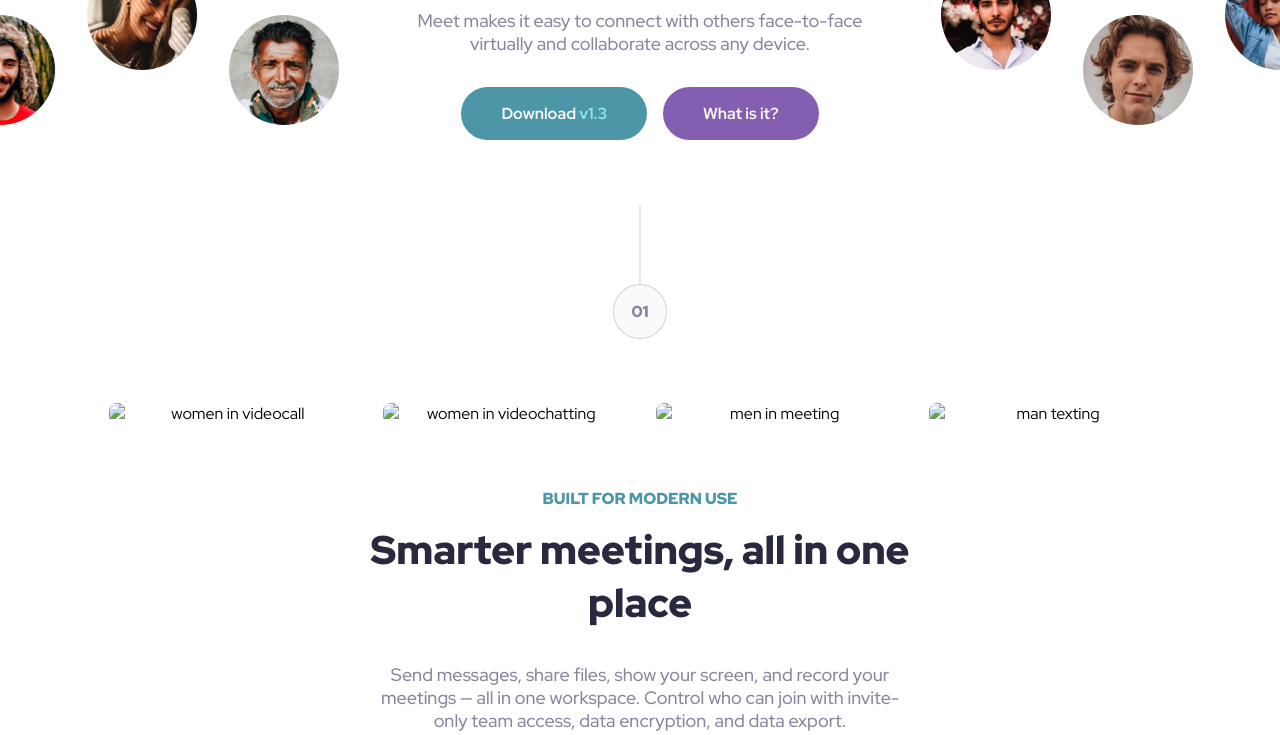
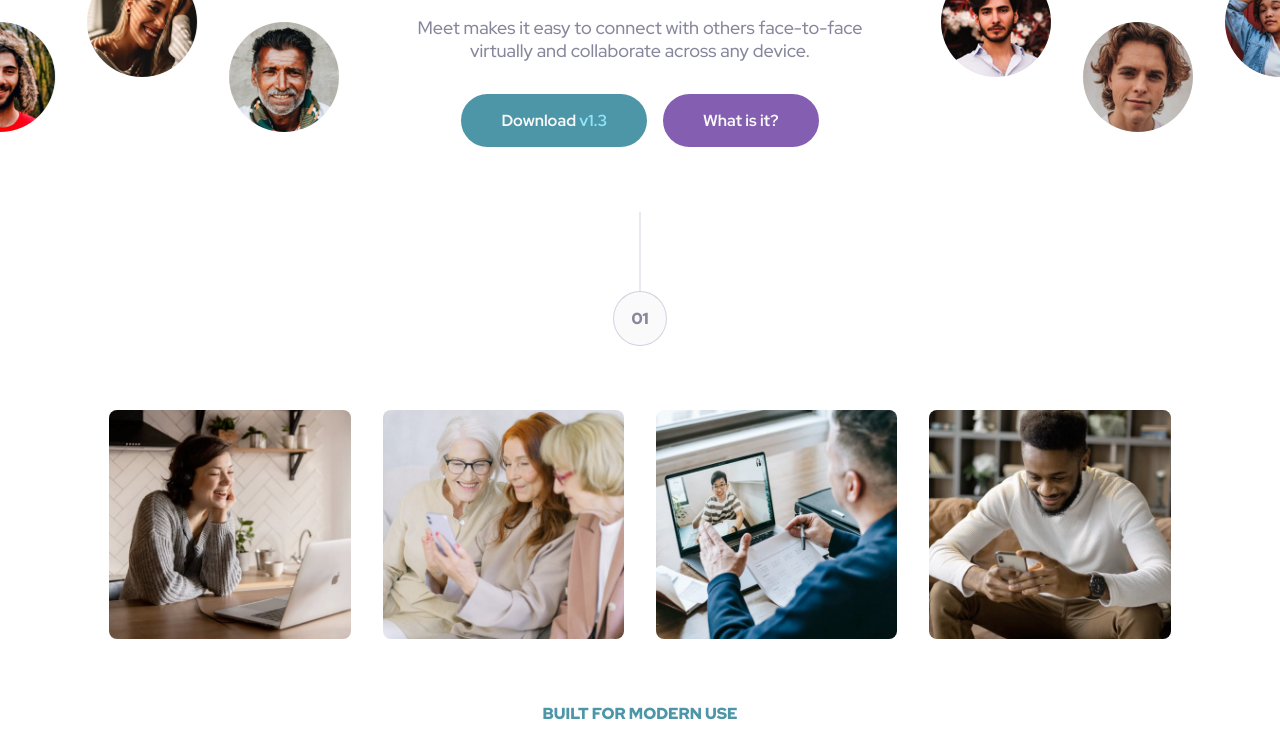
Before and after one commit to victor-sc12/meet-landing-page-challenge, a website: page starter-code/index.html in a window 1280 px wide. Shown: the part 377-1112 px from the top of the page. Drawn offline with nearby package versions, Linux system fonts and the light colour scheme; files that its build step writes are made by us from their sources; the site is published under a folder, as on GitHub Pages, so addresses that start at the root find nothing.

Commit message:
Revert "Correcting image paths from index.html for deployment on Vercel."
This reverts commit bbee7d9bf649a17b009a3a23cecf23b01de0144b.

```diff
--- a/starter-code/index.html
+++ b/starter-code/index.html
@@ -7,12 +7,12 @@
   <link rel="preconnect" href="https://fonts.gstatic.com" crossorigin>
   <link href="https://fonts.googleapis.com/css2?family=Red+Hat+Display:ital,wght@0,300..900;1,300..900&display=swap" rel="stylesheet">
   <link rel="stylesheet" href="../styles/css/style.css">
-  <link rel="icon" type="image/png" sizes="32x32" href="/assets/favicon-32x32.png">
+  <link rel="icon" type="image/png" sizes="32x32" href="./assets/favicon-32x32.png">
   <title>Frontend Mentor | Meet landing page</title>
 </head>
 <body>
   <header class="site-header">
-    <img class="site-header__image site-header__image--logo" src="/assets/logo.svg" alt="page logo">
+    <img class="site-header__image site-header__image--logo" src="assets/logo.svg" alt="page logo">
     <div class="site-header__image site-header__image--hero" aria-hidden="true"></div>
   </header>
   <main>
@@ -29,10 +29,10 @@
     <section class="site-first-section" aria-labelledby="section-1-title">
       <span class="site-first-section__number-section" aria-hidden="true">01</span>
       <div class="site-first-section__hero">
-        <img class="site-first-section__image" src="/assets/desktop/image-woman-in-videocall.jpg" alt="women in videocall">
-        <img class="site-first-section__image" src="/assets/desktop/image-women-videochatting.jpg" alt="women in videochatting">
-        <img class="site-first-section__image" src="/assets/desktop/image-men-in-meeting.jpg" alt="men in meeting">
-        <img class="site-first-section__image" src="/assets/desktop/image-man-texting.jpg" alt="man texting">
+        <img class="site-first-section__image" src="assets/desktop/image-woman-in-videocall.jpg" alt="women in videocall">
+        <img class="site-first-section__image" src="assets/desktop/image-women-videochatting.jpg" alt="women in videochatting">
+        <img class="site-first-section__image" src="assets/desktop/image-men-in-meeting.jpg" alt="men in meeting">
+        <img class="site-first-section__image" src="assets/desktop/image-man-texting.jpg" alt="man texting">
       </div>
       <div class="site-first-section__text-wrapper">
         <header>
```
